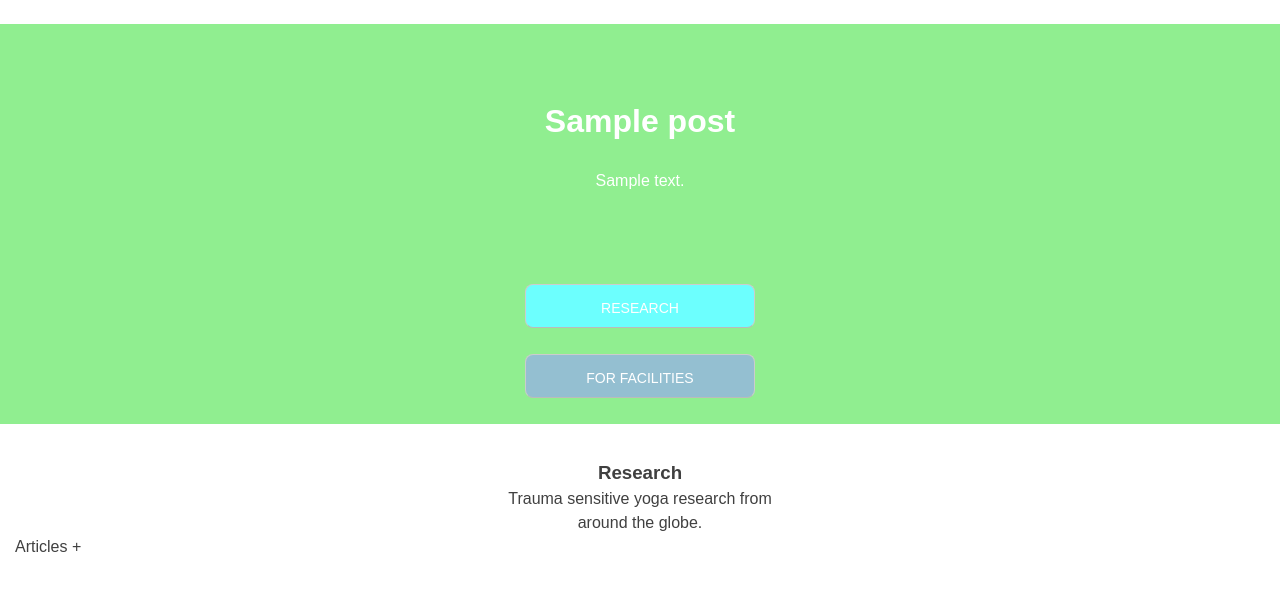
After one commit to redacademy/yoga-winter-2017, a WordPress theme: template themes/yoga_outreach/page-templates/resources-research-mobile.php in a window 1280 px wide. The commit adds this page. Shown: the top 591 px of the page. Run offline with PHP 8.4 and a stand-in for WordPress, Linux system fonts and the light colour scheme; the site name, menu and one post (Sample post) are stand-ins, and other content is empty; some libraries are stand-ins or nearby versions.

Commit message:
added resources list

```diff
--- /dev/null
+++ b/themes/yoga_outreach/page-templates/resources-research-mobile.php
@@ -0,0 +1,39 @@
+<?php /* Template Name: Resources Research Mobile ?>
+
+<?php
+/**
+ * The template for displaying all pages.
+ *
+ * @package Yoga_Outreach
+ */
+
+get_header(); ?>
+	<div id="primary" class="content-area">
+		<main id="main" class="site-main" role="main">
+			<section class = "general-template-section">
+				<?php while ( have_posts() ) : the_post(); ?>
+
+					<?php get_template_part( 'template-parts/content', 'page' ); ?>
+
+				<?php endwhile; // End of the loop. ?>
+				<div class ="general-button-container">
+					<button class = "general-first-button teal-button">Research</button>
+					<button class = "general-second-button grey-button">For Facilities</button>
+				</div>
+			</section><!--general-template-section-->
+            <div class ="research-h3-container section-15px-padding">
+                <h3>Research</h3>
+                <p>Trauma sensitive yoga research from around the globe.</p>
+            </div><!--research-h3-container-->
+            <section class ="resources-pdf-list section-15px-padding">
+                <div class ="list-text-container">
+                    <p>Articles</p>
+                    <p>+</p>
+                <div><!--list-heading-container-->
+            </section>
+
+		</main><!-- #main -->
+	</div><!-- #primary -->
+
+<?php get_sidebar(); ?>
+<?php get_footer(); ?>
--- a/themes/yoga_outreach/sass/_core-training.scss
+++ b/themes/yoga_outreach/sass/_core-training.scss
@@ -1,10 +1,12 @@
-.general-first-button.core{
+.general-first-button.teal-button{
     background-color:#6CFFFE;
 }
 
-.general-second-button.core{
+.general-second-button.grey-button{
     background-color:#94BFD1;
 }
+
+
 
 
 .section-15px-padding{
--- /dev/null
+++ b/themes/yoga_outreach/sass/_resources.scss
@@ -0,0 +1,29 @@
+.general-first-button.teal-button{
+    background-color:#6CFFFE
+}
+
+.general-second-button.grey-button{
+
+}
+
+.research-h3-container{
+    h3, p{
+        width:290px;
+        margin: 0 auto;
+        text-align: center;
+
+
+    }
+}
+
+.research-h3-container{
+    h3{
+        margin-top:35px;
+    }
+}
+
+.list-text-container{
+    p{
+        display:inline;
+    }
+}
--- a/themes/yoga_outreach/sass/_training-facilities.scss
+++ b/themes/yoga_outreach/sass/_training-facilities.scss
@@ -1,6 +1,6 @@
 //General template
 
-//Global Clearfix
+//Global
 .clearfix:after {
   visibility: hidden;
   display: block;
@@ -8,13 +8,6 @@
   content: " ";
   clear: both;
   height: 0;
-}
-
-.general-template-section{
-	height:400px;
-	background-color:lightgreen;
-	width:100%;
-	position:relative;
 }
 
 .entry-title{
@@ -29,6 +22,17 @@
         color:white;
 	}
 }
+
+// ---------------------
+
+.general-template-section{
+	height:400px;
+	background-color:lightgreen;
+	width:100%;
+	position:relative;
+}
+
+
 
 .general-button-container{
 	position: absolute;
@@ -51,17 +55,11 @@
 
 }
 
-.general-first-button{
-    background-color:#94BFD1
-}
 
 .training-yoga-tools-section{
 	padding:0 4%;
 }
 
-.general-second-button{
-    background-color:#6CFFFE;
-}
 
 .training-h3-heading{
 	width:293px;
--- a/themes/yoga_outreach/sass/style.scss
+++ b/themes/yoga_outreach/sass/style.scss
@@ -61,6 +61,7 @@ Nicolas Gallagher and Jonathan Neal http://necolas.github.com/normalize.css/
 @import "modules";
 @import "training-facilities";
 @import "core-training";
+@import "resources";
 @import "widgets";
 @import "content";
 @import "media";
--- a/themes/yoga_outreach/style.css
+++ b/themes/yoga_outreach/style.css
@@ -549,12 +549,6 @@ a {
   clear: both;
   height: 0; }
 
-.general-template-section {
-  height: 400px;
-  background-color: lightgreen;
-  width: 100%;
-  position: relative; }
-
 .entry-title {
   text-align: center;
   color: white;
@@ -563,6 +557,12 @@ a {
 .entry-content p {
   text-align: center;
   color: white; }
+
+.general-template-section {
+  height: 400px;
+  background-color: lightgreen;
+  width: 100%;
+  position: relative; }
 
 .general-button-container {
   position: absolute;
@@ -582,14 +582,8 @@ a {
   color: white;
   border-radius: 8px; }
 
-.general-first-button {
-  background-color: #94BFD1; }
-
 .training-yoga-tools-section {
   padding: 0 4%; }
-
-.general-second-button {
-  background-color: #6CFFFE; }
 
 .training-h3-heading {
   width: 293px;
@@ -656,10 +650,10 @@ a {
   background-color: #fff;
   color: #4A4A4A; }
 
-.general-first-button.core {
+.general-first-button.teal-button {
   background-color: #6CFFFE; }
 
-.general-second-button.core {
+.general-second-button.grey-button {
   background-color: #94BFD1; }
 
 .section-15px-padding {
@@ -677,6 +671,20 @@ a {
   font-size: 20px;
   line-height: 24px;
   margin-top: 39px; }
+
+.general-first-button.teal-button {
+  background-color: #6CFFFE; }
+
+.research-h3-container h3, .research-h3-container p {
+  width: 290px;
+  margin: 0 auto;
+  text-align: center; }
+
+.research-h3-container h3 {
+  margin-top: 35px; }
+
+.list-text-container p {
+  display: inline; }
 
 /*--------------------------------------------------------------
 # Widgets
```
Also changed, not shown: themes/yoga_outreach/page-templates/core-training-mobile.php (+6 -5 lines).
